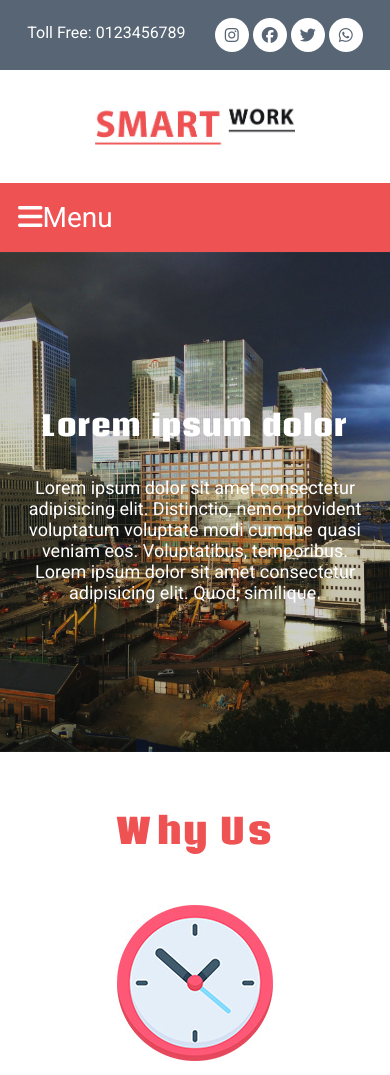
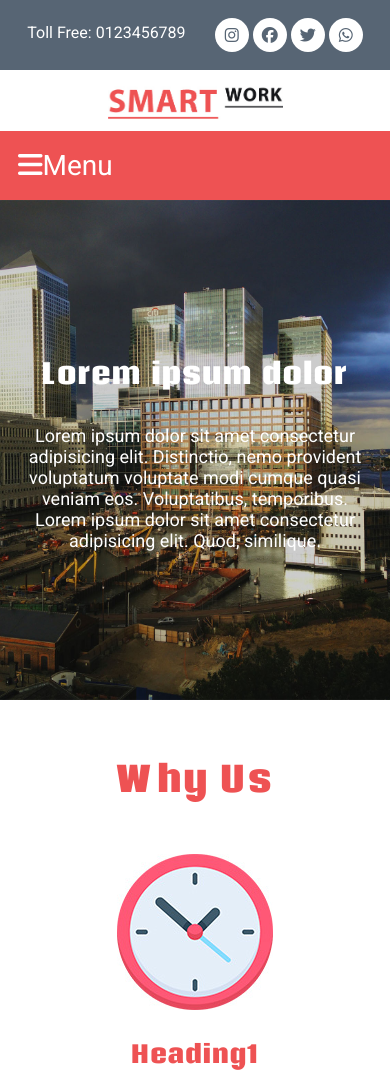
Before and after one commit to Mohd-Ashik/Project-1, a plain HTML site: page index.html in a window 390 px wide. Shown: the top 1075 px of the page. Drawn offline with Linux system fonts and the light colour scheme.

Commit message:
uptodate

```diff
--- a/css/style.css
+++ b/css/style.css
@@ -51,7 +51,7 @@ body{
 /* logo bar */
 #logobar img{
     width: 200px;
-    margin: 30px 0px 25px 0px;
+    margin: 10px 0px 0px 0px;
     cursor: pointer;
 }
 /* nav bar */
@@ -308,6 +308,11 @@ body{
     #logobar{
         text-align: center;
     }
+        #logobar img {
+        width: 175px;
+        margin: 10px 0px 0px 0px;
+        cursor: pointer;
+    }
     #poster h1 {
         font-size: 28px;
         margin: 20px 0px;
@@ -370,10 +375,10 @@ body{
 }
 
 /* reponsive mobile samsung galaxy S8+ */
-@media only screen and (min-width: 300px) and (max-width: 740px){
-    .section50 input[type="submit"] {
-        padding: 10px 30px;
-}
+    @media only screen and (min-width: 300px) and (max-width: 740px){
+        .section50 input[type="submit"] {
+            padding: 10px 30px;
+    }
 }
 
 /* mobile Menu */
--- a/index.html
+++ b/index.html
@@ -54,7 +54,7 @@
             </div>
             <!-- logo bar -->
             <div id="logobar" class="uni-padding">
-                <a href="#"><img src="images/logo.jpg" alt="Logo"></a>
+                <a href="index.html"><img src="images/logo.jpg" alt="Logo"></a>
             </div>
             <!-- nav bar -->
             <nav id="navbar" class="uni-padding">
```
